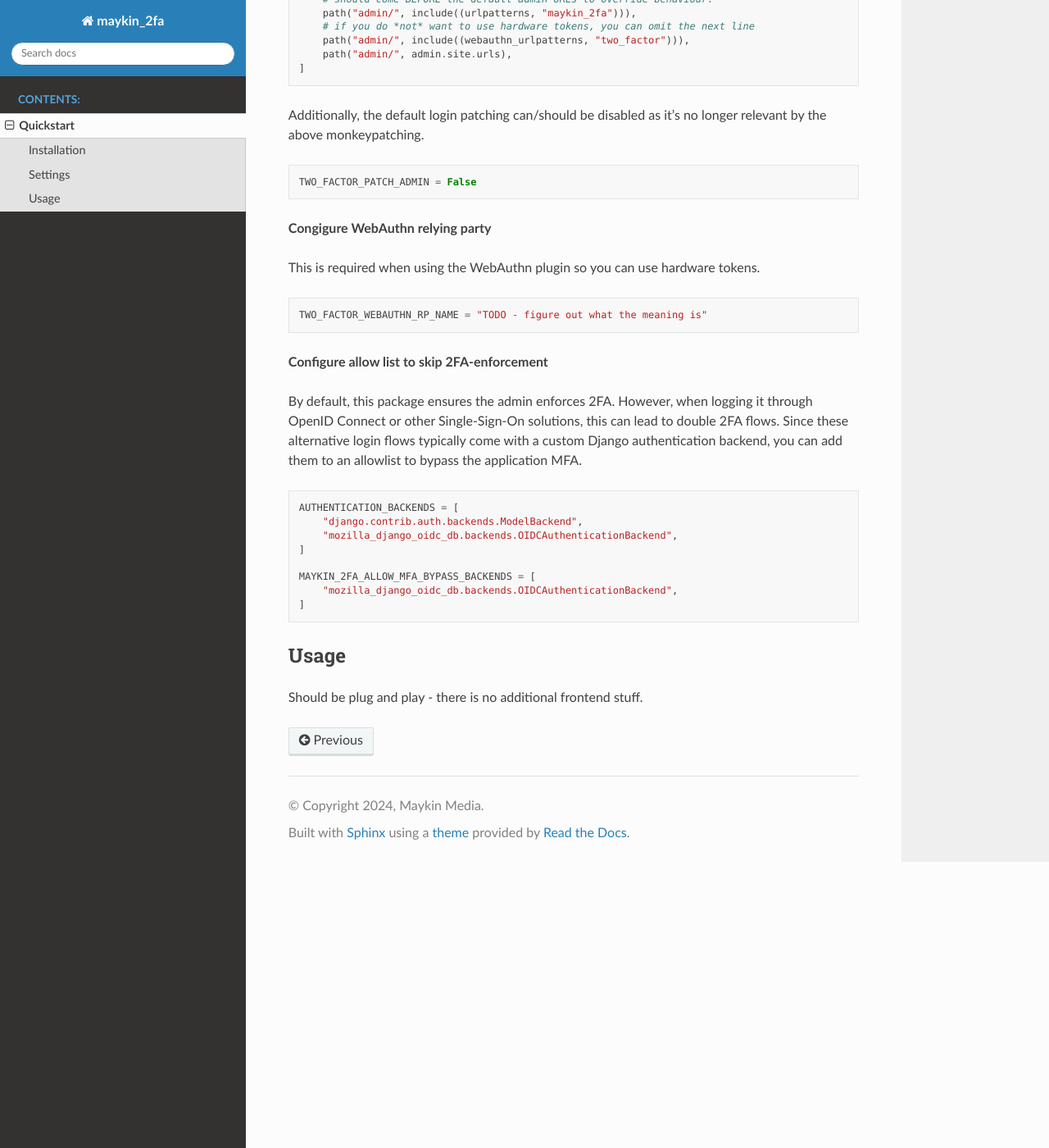
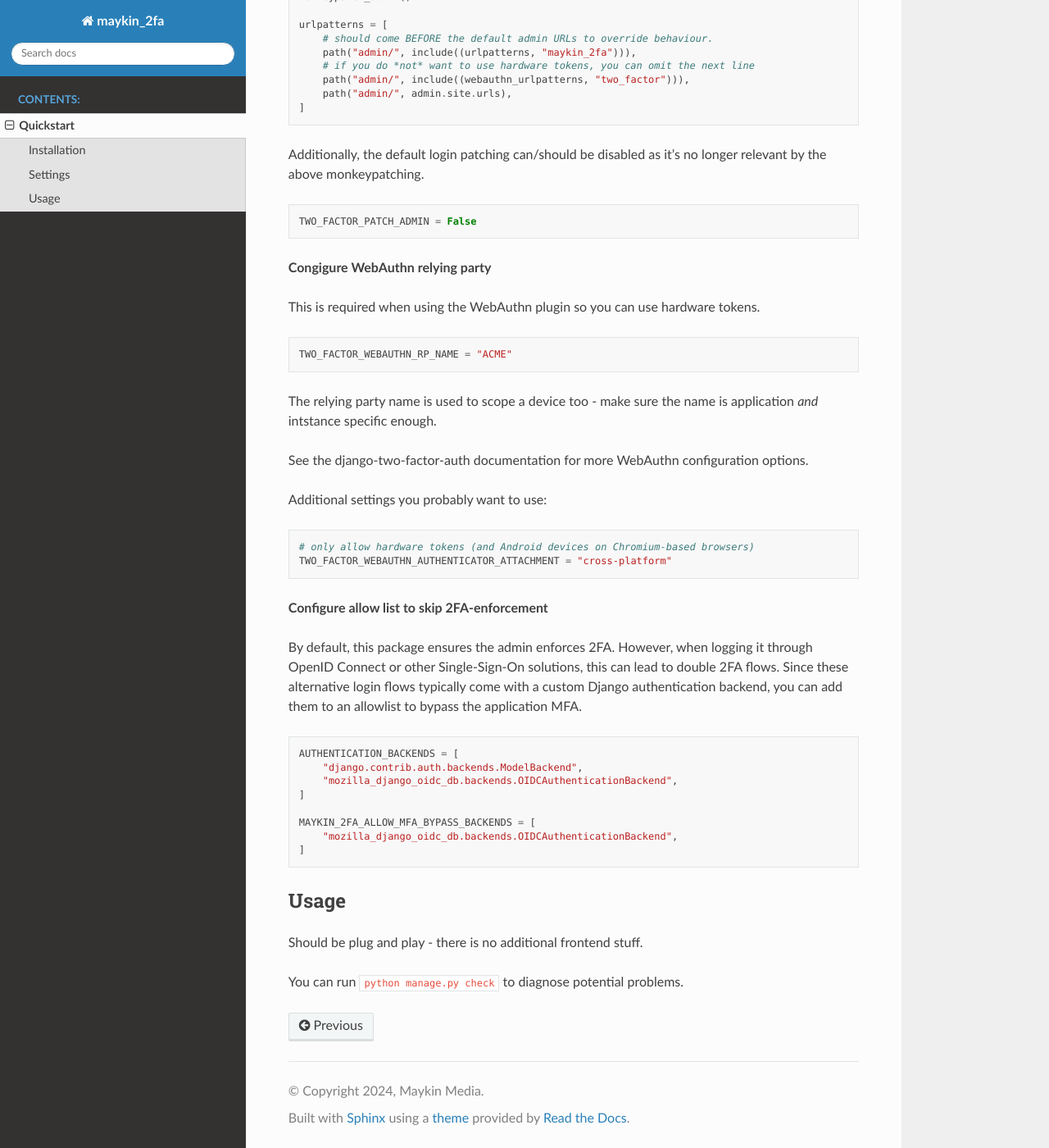
Before and after one commit to maykinmedia/maykin-2fa, a Sphinx documentation site: the page built from docs/quickstart.rst, in a window 1280 px wide and 1400 px high, scrolled down 1419 px. Shown: the whole window at 82% size. Built offline with Sphinx 7.4.7 and the Read the Docs theme 2.0.0, drawn with Linux system fonts in a browser that asks for light colours; some of the changed text lies outside the part shown.

Commit message:
:art: Polishing the code and documentation for an initial release

```diff
--- a/docs/quickstart.rst
+++ b/docs/quickstart.rst
@@ -11,6 +11,7 @@ Install from PyPI with pip:
 
     pip install maykin-2fa
 
+This will install the WebAuthn (hardware token support) dependencies too.
 
 Settings
 ========
@@ -18,7 +19,7 @@ Settings
 As this library bundles django-two-factor-auth, the installation instructions of it are
 relevant. For typical Maykin usage, you'll want to:
 
-**Add the required ``INSTALLED_APPS`` entries**
+**Add the required INSTALLED_APPS entries**
 
 .. code-block:: python
 
@@ -49,7 +50,7 @@ you must set ``maykin_2fa.middleware.OTPMiddleware``, after the authentication m
         ...,
     ]
 
-**``urls.py``**
+**urls.py**
 
 The admin must be monkeypatched so that third party packages registering to the default
 admin are also properly 2FA-protected. Unfortunately monkeypatching seems to be the only
@@ -89,9 +90,19 @@ This is required when using the WebAuthn plugin so you can use hardware tokens.
 
 .. code-block:: python
 
-    TWO_FACTOR_WEBAUTHN_RP_NAME = "TODO - figure out what the meaning is"
+    TWO_FACTOR_WEBAUTHN_RP_NAME = "ACME"
 
-.. todo:: look into details of this, but the setting is required.
+The relying party name is used to scope a device too - make sure the name is application
+*and* intstance specific enough.
+
+See the django-two-factor-auth documentation for more WebAuthn configuration options.
+
+Additional settings you probably want to use:
+
+.. code-block:: python
+
+    # only allow hardware tokens (and Android devices on Chromium-based browsers)
+    TWO_FACTOR_WEBAUTHN_AUTHENTICATOR_ATTACHMENT = "cross-platform"
 
 **Configure allow list to skip 2FA-enforcement**
 
@@ -111,11 +122,9 @@ authentication backend, you can add them to an allowlist to bypass the applicati
         "mozilla_django_oidc_db.backends.OIDCAuthenticationBackend",
     ]
 
-.. todo:: add system check to check that each backend is in the ``AUTHENTICATION_BACKENDS`` setting.
-
 Usage
 =====
 
 Should be plug and play - there is no additional frontend stuff.
 
-.. todo:: Complete if relevant.
+You can run ``python manage.py check`` to diagnose potential problems.
--- a/maykin_2fa/__init__.py
+++ b/maykin_2fa/__init__.py
@@ -10,10 +10,8 @@ def monkeypatch_admin():
 
         MAYKIN_2FA_ALLOW_MFA_BYPASS_BACKENDS = AUTHENTICATION_BACKENDS
 
-    Upstream documentation: https://django-two-factor-auth.readthedocs.io/en/stable/implementing.html#admin-site
-
-    .. todo:: provide different login URLs machinery? Override the login URL to not use
-       the global settings?
+    Upstream documentation:
+    https://django-two-factor-auth.readthedocs.io/en/stable/implementing.html#admin-site
     """
     from django.contrib import admin
 
```
Also changed, not shown: 5 other files.
